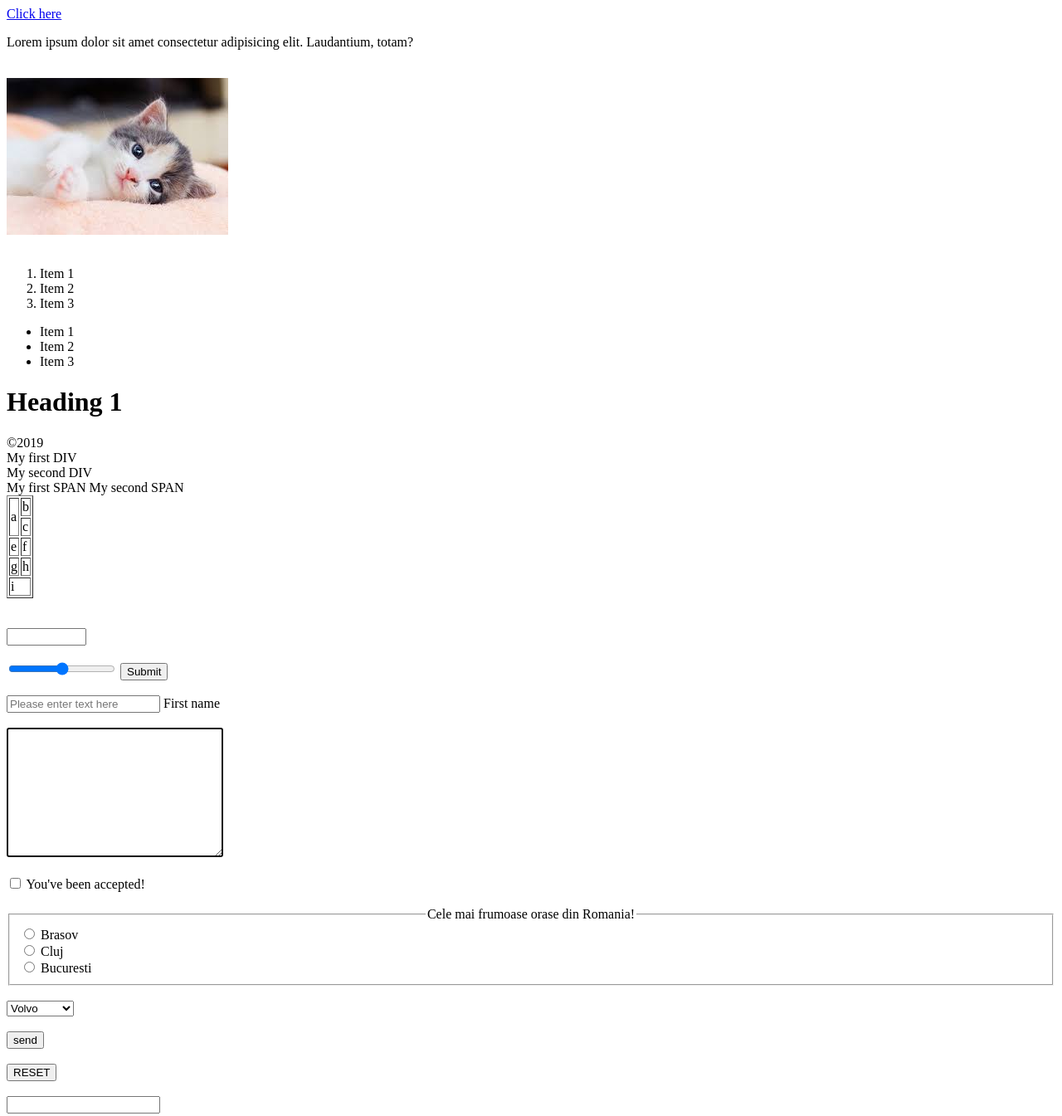
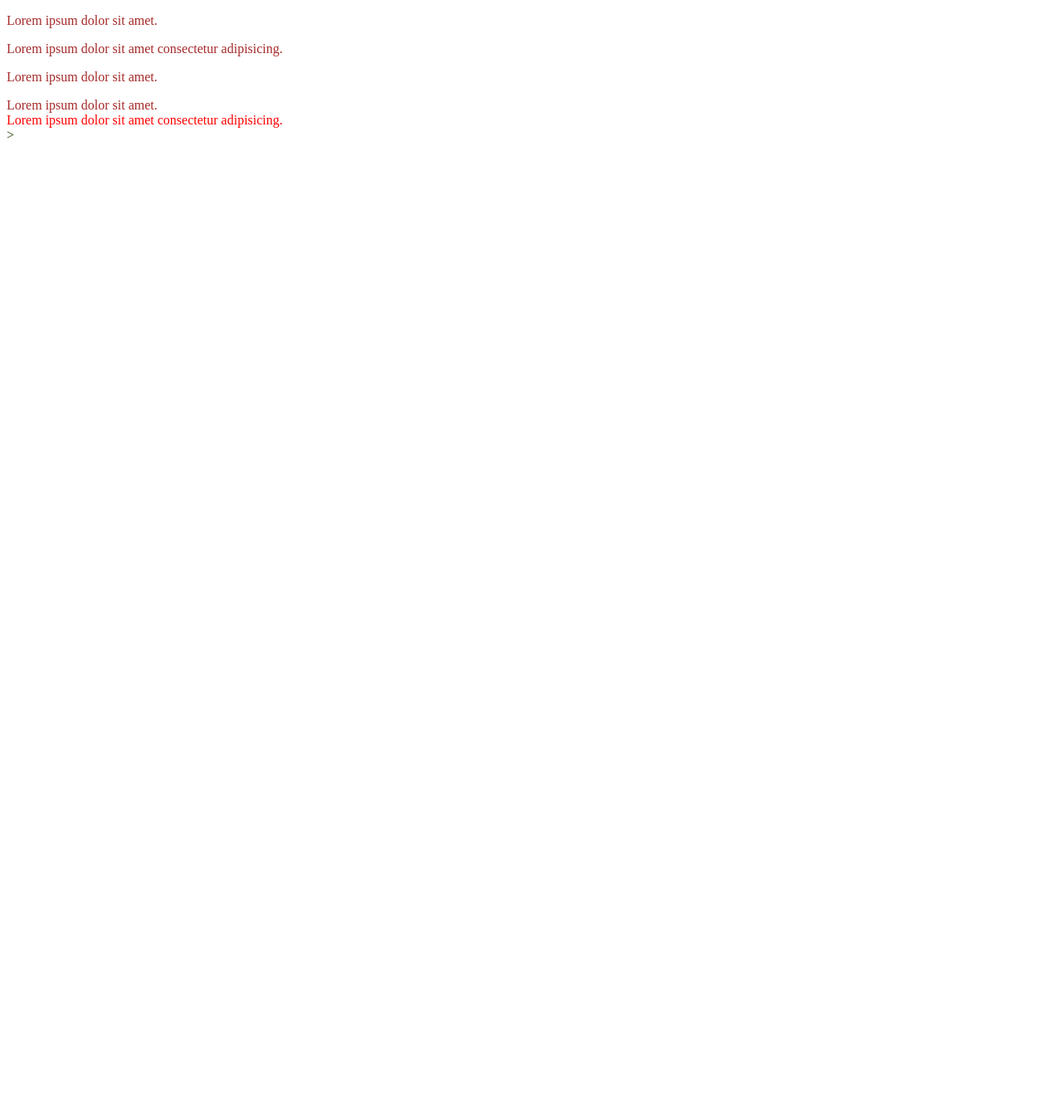
Before and after one commit to cristianluca94/cristianluca94.github.io, a plain HTML site: page index.html in a window 1280 px wide. Shown: the whole page at 83% size. After the commit the page ends 800 px from the top, so only its background shows below. Drawn offline with Linux system fonts and the light colour scheme.

Commit message:
Add files via upload

```diff
--- a/index.html
+++ b/index.html
@@ -1,118 +1,30 @@
 <!DOCTYPE html>
-<html lang="en">
+<html>
 <head>
-    <meta charset="UTF-8">
-    <meta name="viewport" content="width=device-width, initial-scale=1.0">
-    <meta http-equiv="X-UA-Compatible" content="ie=edge">
-    <title>Document</title>
+    <meta charset='utf-8'>
+    <meta name="viewport" content="width=device-width, initial-scale="">
+    <meta http-equiv='X-UA-Compatible' content='IE=edge'>
+    <title>Curs_4_css</title>
+    <link rel="stylesheet" href="main.css">
+    <style>
+        body {
+            color:aquamarine;
+        }
+    </style>
 </head>
-<body>
-    <a href="https://google.com">Click here</a>
-    <br>
-    <p>Lorem ipsum dolor sit amet consectetur adipisicing elit. Laudantium, totam?</p>
-    <br>
-    <img src="catimg.jpg" alt="">
-    <br>
-    <!-- <iframe src="https://wikipedia.org" frameborder="0">Wikipedia</iframe> -->
-    <br>
-    <ol>
-        <li>Item 1</li>
-        <li>Item 2</li>
-        <li>Item 3</li>
-    </ol>
+<body style="color: rgb(32, 59, 5);">
+    <div>
+        <p class="colorParagraph" id="firstParagraph">Lorem ipsum dolor sit amet.</p>
+        <p>Lorem ipsum dolor sit amet consectetur adipisicing.</p>
+    </div>
+    <p>Lorem ipsum dolor sit amet.</p>
 
-    <ul>
-        <li>Item 1</li>
-        <li>Item 2</li>
-        <li>Item 3</li>
-    </ul>
-
-    <h1>Heading 1</h1>
-
-    &copy2019
-
-    <div>My first DIV</div><div>My second DIV</div>
-    <span>My first SPAN</span> <span>My second SPAN</span>
-
-    <table border="1">
-        <tr>
-            <td rowspan=2>a</td>
-            <td>b</td>
-        </tr>
-        <tr>
-            <td>c</td>
-
-        </tr>
-        <tr>
-            <td>e</td>
-            <td>f</td>
-        </tr>
-        <tr>
-            <td>g</td>
-            <td>h</td>
-        </tr>
-        <tr>
-            <td colspan="2">i</td>
-
-        </tr>
-    </table>
-
-    <form action="" method="POST">
-        <br>
-        <br>
-        <input type="number" name="quantity" min="1" max="1000000" step="3">
-        <br>
-        <br>
-        <input type="range" name="points" min="0" max="10">
-        <input type="submit">
-        <br>
-        <br>
-        <input type="text" name="firstName" id="firstName" placeholder="Please enter text here" autocomplete="off" required>
-        <label for="firstName">First name</label>
-        <br>
-        <br>
-        <textarea name="comments" id="comments" cols="30" rows="10" autofocus></textarea>
-        <br>
-        <br>
-        <input value="yes" type="checkbox" name="accept" id="accept">
-        <label for="accept">You've been accepted!</label>
-        <br>
-        <br>
-        <fieldset>
-            <legend align="center">Cele mai frumoase orase din Romania!</legend>
-            <input type="radio" name="city" id="city1" value="Brasov">
-            <label for="city1">Brasov</label>
-            <br>
-
-            <input type="radio" name="city" id="city2" value="Iasi">
-            <label for="city2">Cluj</label>
-            <br>
-
-            <input type="radio" name="city" id="city3" value="Cluj">
-            <label for="city3">Bucuresti</label>
-            <br>
-        </fieldset>
-        <br>
-        <select name="car" id="" tabindex="-1">
-            <option value="Volvo">Volvo</option>
-            <option value="Saab">Saab</option>
-            <option value="Mercedes">Mercedes</option>
-            <option value="BMW">BMW</option>
-            <option value="Opel">Opel</option>
-        </select>
-        <br>
-        <br>
-        <input type="submit" value="send">
-        <br>
-        <br>
-        <input type="reset" value="RESET">
-        <br>
-        <br>
-        <input type="password" name="USER" id="">
-
-    </form>
-
-
-
+    <div>
+        Lorem ipsum dolor sit amet.
+    </div>
+    <div class="colorDiv1 colorDiv2">
+        Lorem ipsum dolor sit amet consectetur adipisicing.
+    </div>
+>
 </body>
 </html>
--- /dev/null
+++ b/main.css
@@ -0,0 +1,27 @@
+body {
+    color:blueviolet;
+}
+
+p {
+    color:darkgoldenrod;
+}
+
+/* #firstParagraph {
+    color:darkkhaki;
+}
+
+.colorParagraph {
+    color:darksalmon;
+} */
+
+/* div p {
+    color:gold;
+} */
+
+div, p {
+    color:brown;
+}
+
+.colorDiv1.colorDiv2 {
+    color:red;
+}
```
